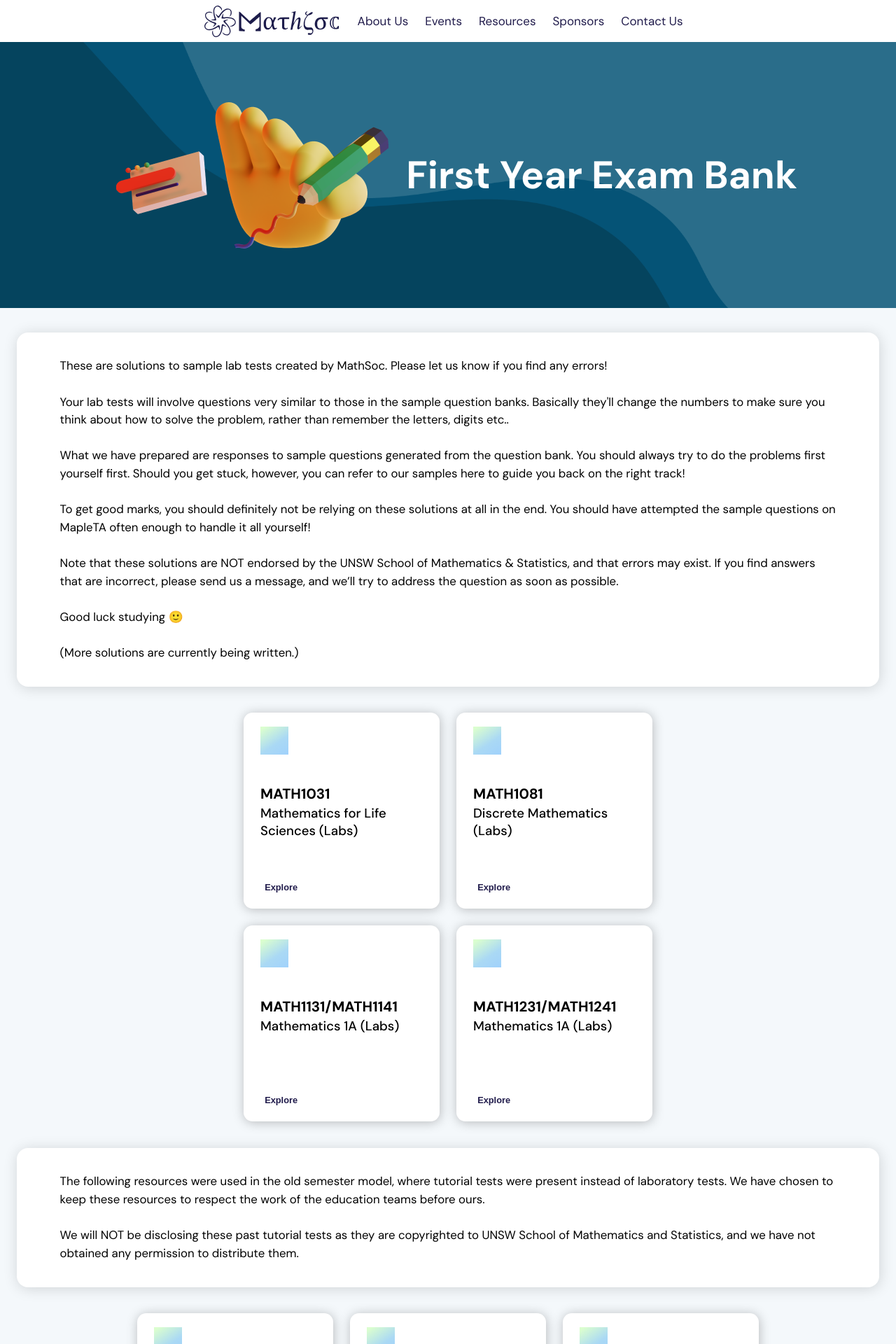
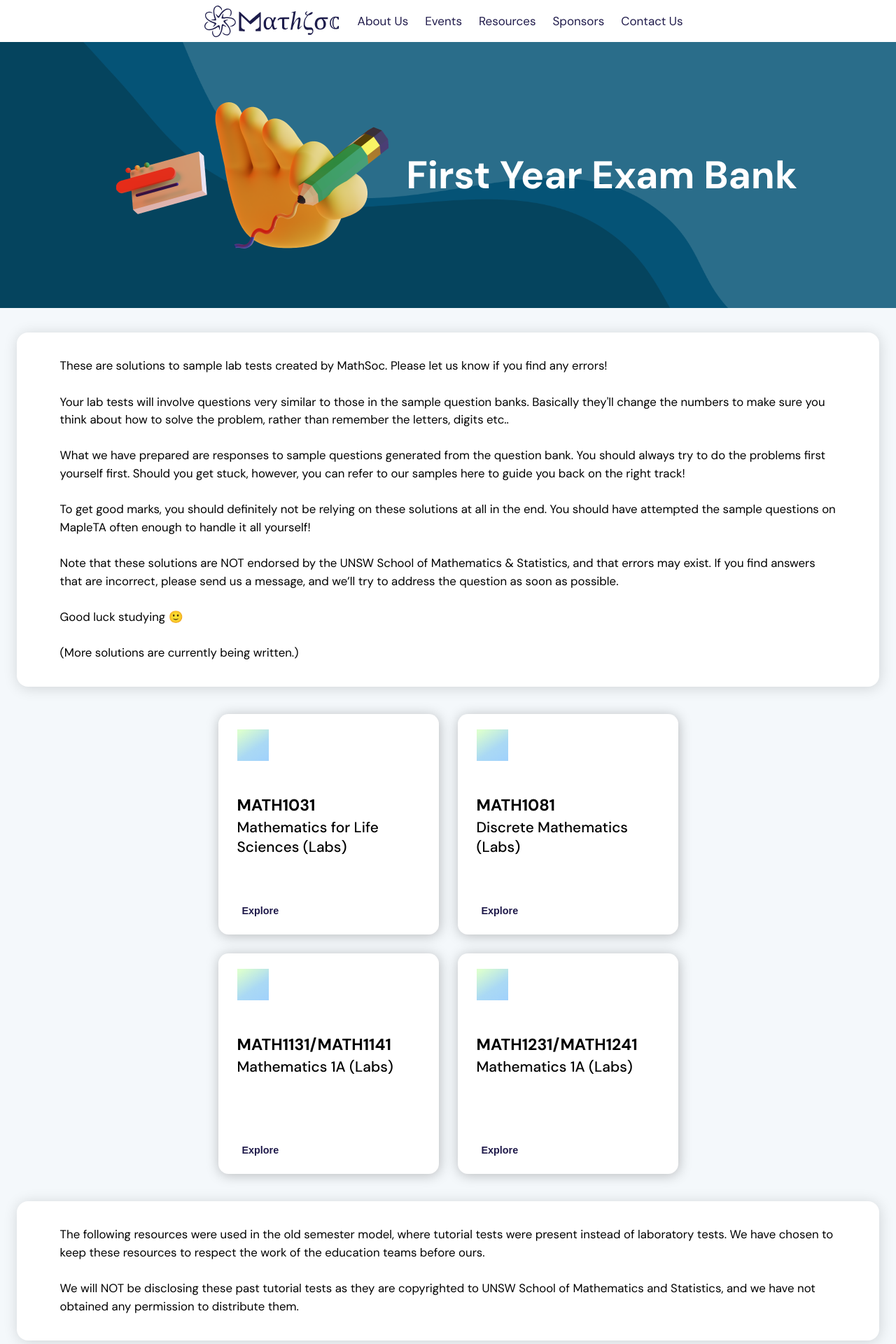
Before and after one commit to MathSocUNSW/mathsoc-website, a Next.js app in the folder frontend/: page /resources/exam-bank in a window 1280 px wide. Shown: the top 1920 px of the page at 70% size. Built offline with nearby package versions, Linux system fonts and the light colour scheme.

Commit message:
tiles are 10% smaller

```diff
--- a/frontend/src/styles/examBank.module.scss
+++ b/frontend/src/styles/examBank.module.scss
@@ -1,6 +1,6 @@
 $threePerRow: 1140px;
 $twoPerRow: 760px;
-$scaleFactor: 0.8;
+$scaleFactor: 0.9;
 
 .tileContainer {
   display: flex;
--- a/frontend/src/styles/revision.module.scss
+++ b/frontend/src/styles/revision.module.scss
@@ -1,13 +1,13 @@
 $threePerRow: 1140px;
-$scaleFactor: 0.8;
+$scaleFactor: 0.9;
 
 .tileContainer {
   display: flex;
   flex-direction: row;
   flex-wrap: wrap;
   justify-content: center;
-  max-width: 1140px;
-  zoom: 0.8;
+  max-width: $threePerRow;
+  zoom: $scaleFactor;
 }
 
 .tileSection {
```
